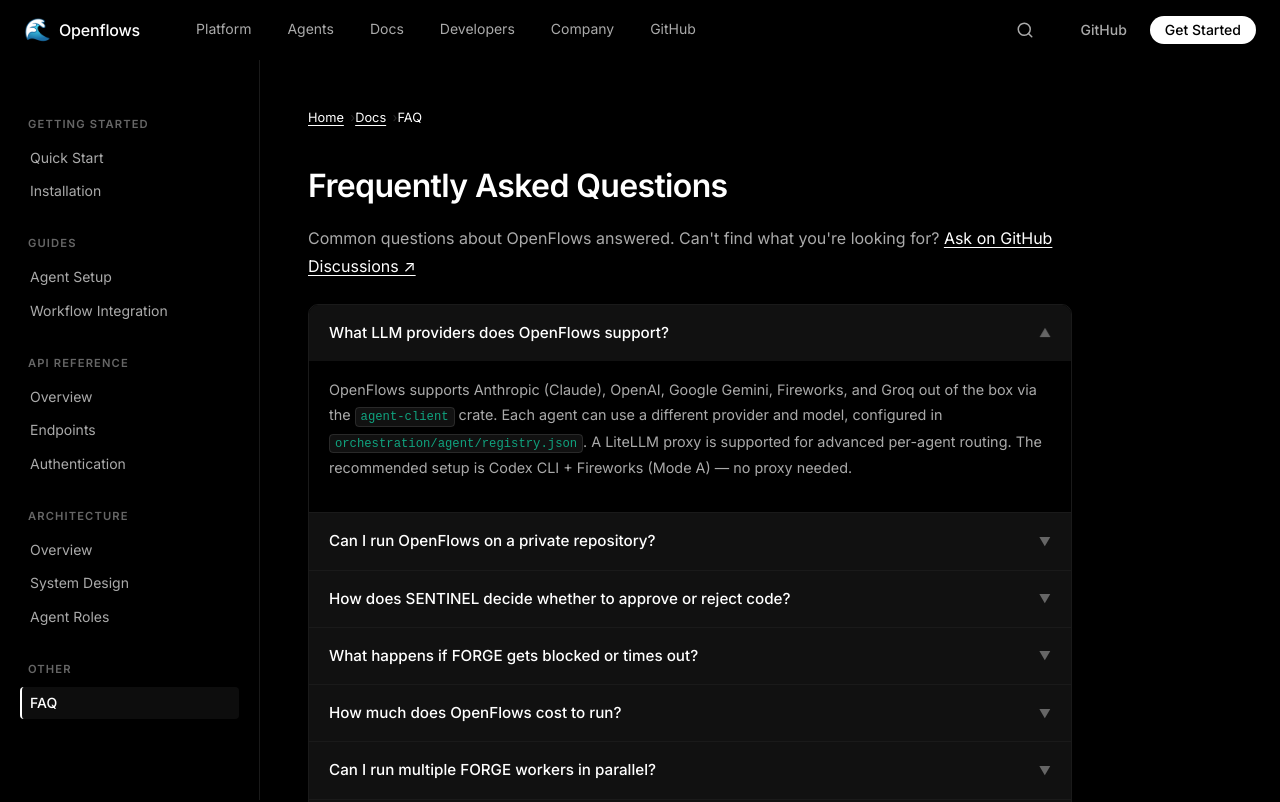
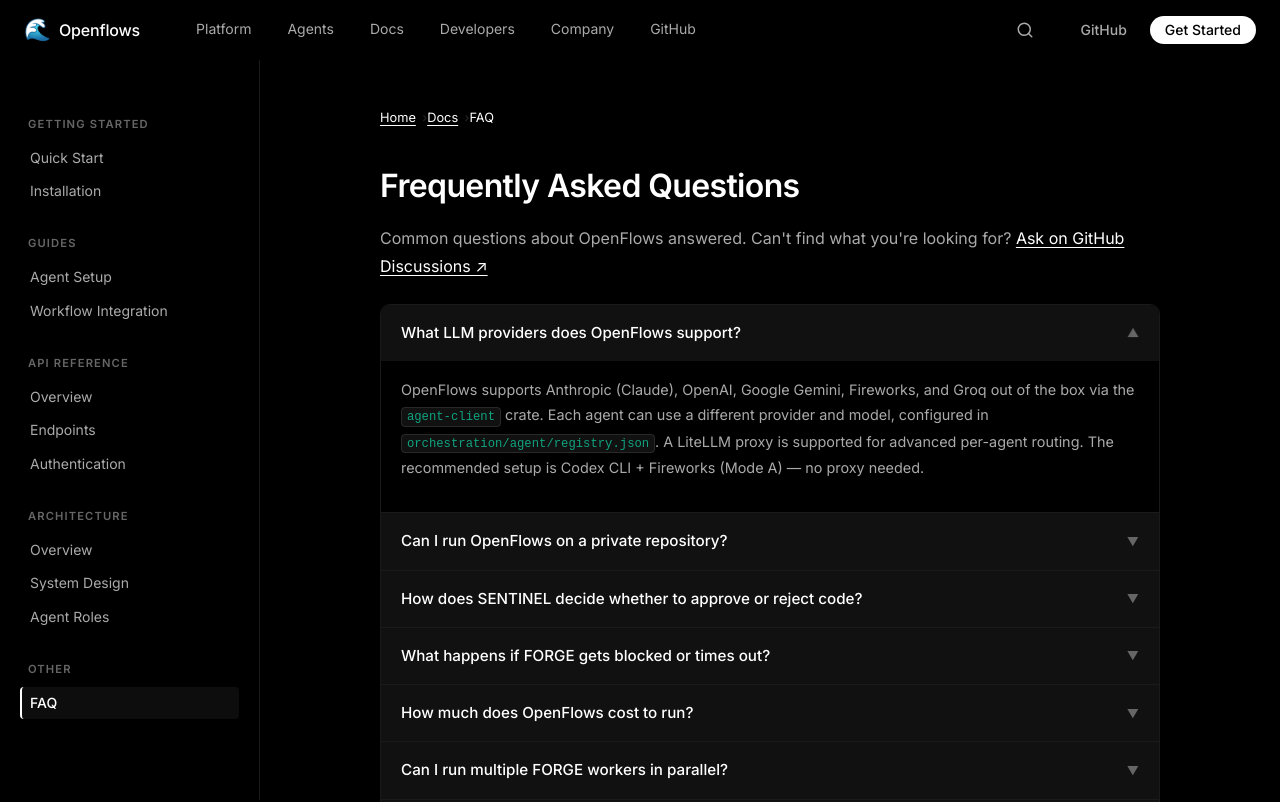
Before and after one commit to The-AgenticFlow/openflows-website, a React (Vite) app: page /docs/faq in a window 1280 px wide. Shown: the top 802 px of the page. Built offline with nearby package versions, Linux system fonts and the light colour scheme.

Commit message:
feat: update blog post metadata and center content layout in DocsLayout

```diff
--- a/src/data/content.js
+++ b/src/data/content.js
@@ -68,24 +68,24 @@
     id: 1,
     category: 'Startup',
     date: 'May 2026',
-    title: 'How a 2-person team shipped 40 features in a month with OpenFlows',
+    title: 'How a 2-person team shipped 40 features in a month — without writing a single line of code',
     href: '/use-cases/web-development',
-    image: '/images/v1-stable.png',
+    image: 'https://images.unsplash.com/photo-1522071820081-009f0129c71c?auto=format&fit=crop&q=80&w=800',
   },
   {
     id: 2,
     category: 'DevOps',
     date: 'May 2026',
-    title: 'Using VESSEL to fully automate CI/CD pipelines on GitHub Actions',
+    title: 'VESSEL\'s conflict rework loop: zero manual rebases across 15 microservices',
     href: '/use-cases/devops',
-    image: '/images/model-routing.png',
+    image: 'https://images.unsplash.com/photo-1558494949-ef010cbdcc31?auto=format&fit=crop&q=80&w=800',
   },
   {
     id: 3,
     category: 'Open Source',
     date: 'Apr 2026',
-    title: 'OpenFlows maintaining its own backlog — eating the dog food at scale',
-    href: '/blog/self-maintaining',
-    image: '/images/code-review.png',
+    title: 'OpenFlows uses itself to maintain its own GitHub backlog — NEXUS, FORGE, and SENTINEL all the way down',
+    href: '/blog/introducing-demos',
+    image: 'https://images.unsplash.com/photo-1556075798-4825dfaaf498?auto=format&fit=crop&q=80&w=800',
   },
 ]
--- a/src/organisms/DocsLayout/DocsLayout.jsx
+++ b/src/organisms/DocsLayout/DocsLayout.jsx
@@ -68,7 +68,8 @@
           ))}
         </aside>
 
-        {/* Main content */}
+        {/* Main content — centered within the right column */}
+        <div className="contentOuter">
           <main className="content">
             {breadcrumbs && (
               <nav className="breadcrumbs" aria-label="Breadcrumb">
@@ -84,6 +85,7 @@
             {children}
           </main>
         </div>
+      </div>
     </Layout>
   )
 }
--- a/src/styles/docs.css
+++ b/src/styles/docs.css
@@ -70,11 +70,20 @@
   font-weight: 500;
 }
 
+/* Main content outer wrapper — fills the right column */
+.contentOuter {
+  display: flex;
+  justify-content: center;
+  padding: 0 2rem;
+  min-width: 0;
+}
+
 /* Main content */
 .content {
-  padding: 3rem 3rem 6rem;
+  padding: 3rem 0 6rem;
+  width: 100%;
+  max-width: 780px;
   min-width: 0;
-  max-width: 860px;
 }
 
 /* Breadcrumbs */
@@ -697,8 +706,12 @@
     padding: 1.25rem;
   }
 
+  .contentOuter {
+    padding: 0 1rem;
+  }
+
   .content {
-    padding: 2rem 1.25rem 4rem;
+    padding: 2rem 0 4rem;
   }
 
   .comparison {
```
Lines whose indentation alone changed are shown as unchanged.
